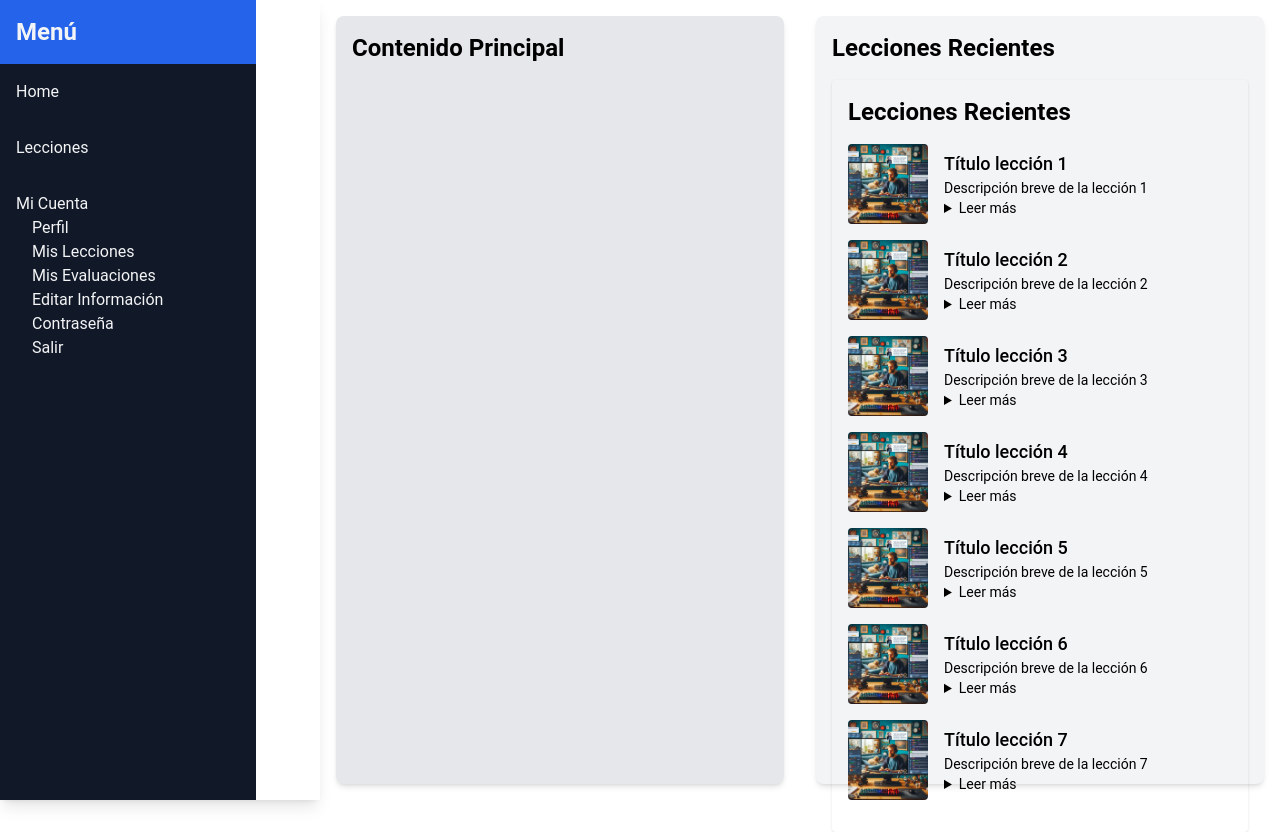
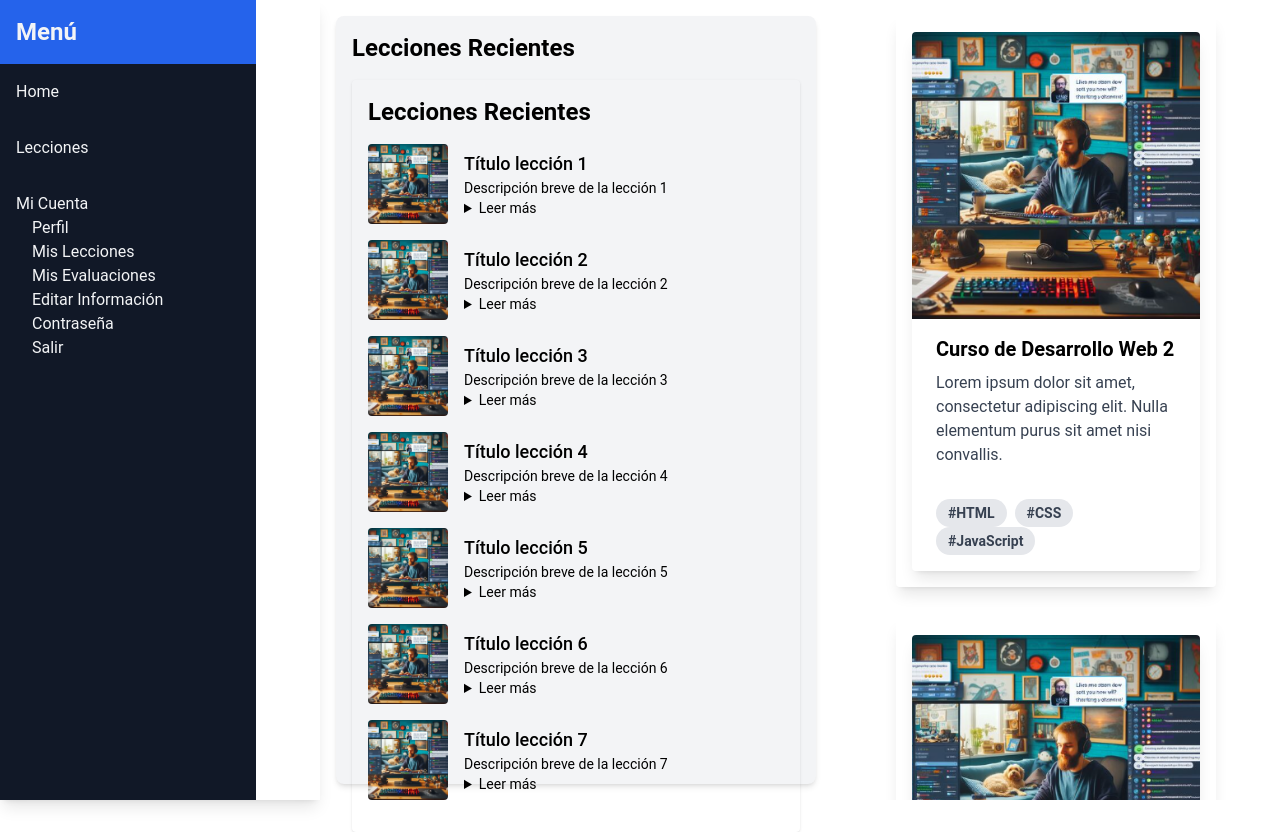
Before and after one commit to Em3rc0d/DevStreamG1, an Angular app: page / in a window 1280 px wide. Built offline with nearby package versions, Linux system fonts and the light colour scheme.

Commit message:
tarjetas principales

```diff
--- a/src/app/home/home.component.html
+++ b/src/app/home/home.component.html
@@ -2,16 +2,150 @@
   <div class="w-1/4 bg-blue-primary shadow-lg">
     <app-menu class="h-full"></app-menu>
   </div>
-  <div class="flex flex-row h-screen w-3/4">
-    <!-- Contenido principal (lado derecho) -->
-    <div class="flex-1 bg-gray-200 p-4 m-4 rounded-lg shadow-md">
-      <h2 class="text-2xl font-bold mb-4">Contenido Principal</h2>
-      <!-- Aquí colocarías el contenido principal de tu aplicación -->
-    </div>
+  <div class="flex flex-row w-3/4">
     <!-- Lecciones Recientes (lado izquierdo) -->
     <div class="flex-1 bg-gray-100 p-4 m-4 rounded-lg shadow-md">
       <h2 class="text-2xl font-bold mb-4">Lecciones Recientes</h2>
       <app-lecciones class="h-full"></app-lecciones>
     </div>
+    <!-- Contenido principal (lado derecho) -->
+    <div class="flex-1 flex flex-wrap justify-center overflow-y-auto">
+      <div class="max-w-xs rounded overflow-hidden shadow-lg m-4">
+        <!-- Contenido de la tarjeta 1 -->
+        <div class="max-w-xs rounded overflow-hidden shadow-lg m-4">
+          <img class="w-full" src="../../assets/DevStream1.png" alt="Curso 2" />
+          <div class="px-6 py-4">
+            <div class="font-bold text-xl mb-2">Curso de Desarrollo Web 2</div>
+            <p class="text-gray-700 text-base">
+              Lorem ipsum dolor sit amet, consectetur adipiscing elit. Nulla
+              elementum purus sit amet nisi convallis.
+            </p>
+          </div>
+          <div class="px-6 py-4">
+            <span
+              class="inline-block bg-gray-200 rounded-full px-3 py-1 text-sm font-semibold text-gray-700 mr-2"
+              >#HTML</span
+            >
+            <span
+              class="inline-block bg-gray-200 rounded-full px-3 py-1 text-sm font-semibold text-gray-700 mr-2"
+              >#CSS</span
+            >
+            <span
+              class="inline-block bg-gray-200 rounded-full px-3 py-1 text-sm font-semibold text-gray-700"
+              >#JavaScript</span
+            >
+          </div>
+        </div>
+      </div>
+      <div class="max-w-xs rounded overflow-hidden shadow-lg m-4">
+        <!-- Contenido de la tarjeta 2 -->
+        <div class="max-w-xs rounded overflow-hidden shadow-lg m-4">
+          <img class="w-full" src="../../assets/DevStream1.png" alt="Curso 2" />
+          <div class="px-6 py-4">
+            <div class="font-bold text-xl mb-2">Curso de Desarrollo Web 2</div>
+            <p class="text-gray-700 text-base">
+              Lorem ipsum dolor sit amet, consectetur adipiscing elit. Nulla
+              elementum purus sit amet nisi convallis.
+            </p>
+          </div>
+          <div class="px-6 py-4">
+            <span
+              class="inline-block bg-gray-200 rounded-full px-3 py-1 text-sm font-semibold text-gray-700 mr-2"
+              >#HTML</span
+            >
+            <span
+              class="inline-block bg-gray-200 rounded-full px-3 py-1 text-sm font-semibold text-gray-700 mr-2"
+              >#CSS</span
+            >
+            <span
+              class="inline-block bg-gray-200 rounded-full px-3 py-1 text-sm font-semibold text-gray-700"
+              >#JavaScript</span
+            >
+          </div>
+        </div>
+      </div>
+      <!-- Agregar más tarjetas aquí -->
+      <div class="max-w-xs rounded overflow-hidden shadow-lg m-4">
+        <!-- Contenido de la tarjeta 2 -->
+        <div class="max-w-xs rounded overflow-hidden shadow-lg m-4">
+          <img class="w-full" src="../../assets/DevStream1.png" alt="Curso 2" />
+          <div class="px-6 py-4">
+            <div class="font-bold text-xl mb-2">Curso de Desarrollo Web 2</div>
+            <p class="text-gray-700 text-base">
+              Lorem ipsum dolor sit amet, consectetur adipiscing elit. Nulla
+              elementum purus sit amet nisi convallis.
+            </p>
+          </div>
+          <div class="px-6 py-4">
+            <span
+              class="inline-block bg-gray-200 rounded-full px-3 py-1 text-sm font-semibold text-gray-700 mr-2"
+              >#HTML</span
+            >
+            <span
+              class="inline-block bg-gray-200 rounded-full px-3 py-1 text-sm font-semibold text-gray-700 mr-2"
+              >#CSS</span
+            >
+            <span
+              class="inline-block bg-gray-200 rounded-full px-3 py-1 text-sm font-semibold text-gray-700"
+              >#JavaScript</span
+            >
+          </div>
+        </div>
+      </div>
+      <div class="max-w-xs rounded overflow-hidden shadow-lg m-4">
+        <!-- Contenido de la tarjeta 2 -->
+        <div class="max-w-xs rounded overflow-hidden shadow-lg m-4">
+          <img class="w-full" src="../../assets/DevStream1.png" alt="Curso 2" />
+          <div class="px-6 py-4">
+            <div class="font-bold text-xl mb-2">Curso de Desarrollo Web 2</div>
+            <p class="text-gray-700 text-base">
+              Lorem ipsum dolor sit amet, consectetur adipiscing elit. Nulla
+              elementum purus sit amet nisi convallis.
+            </p>
+          </div>
+          <div class="px-6 py-4">
+            <span
+              class="inline-block bg-gray-200 rounded-full px-3 py-1 text-sm font-semibold text-gray-700 mr-2"
+              >#HTML</span
+            >
+            <span
+              class="inline-block bg-gray-200 rounded-full px-3 py-1 text-sm font-semibold text-gray-700 mr-2"
+              >#CSS</span
+            >
+            <span
+              class="inline-block bg-gray-200 rounded-full px-3 py-1 text-sm font-semibold text-gray-700"
+              >#JavaScript</span
+            >
+          </div>
+        </div>
+      </div>
+      <div class="max-w-xs rounded overflow-hidden shadow-lg m-4">
+        <!-- Contenido de la tarjeta 2 -->
+        <div class="max-w-xs rounded overflow-hidden shadow-lg m-4">
+          <img class="w-full" src="../../assets/DevStream1.png" alt="Curso 2" />
+          <div class="px-6 py-4">
+            <div class="font-bold text-xl mb-2">Curso de Desarrollo Web 2</div>
+            <p class="text-gray-700 text-base">
+              Lorem ipsum dolor sit amet, consectetur adipiscing elit. Nulla
+              elementum purus sit amet nisi convallis.
+            </p>
+          </div>
+          <div class="px-6 py-4">
+            <span
+              class="inline-block bg-gray-200 rounded-full px-3 py-1 text-sm font-semibold text-gray-700 mr-2"
+              >#HTML</span
+            >
+            <span
+              class="inline-block bg-gray-200 rounded-full px-3 py-1 text-sm font-semibold text-gray-700 mr-2"
+              >#CSS</span
+            >
+            <span
+              class="inline-block bg-gray-200 rounded-full px-3 py-1 text-sm font-semibold text-gray-700"
+              >#JavaScript</span
+            >
+          </div>
+        </div>
+      </div>
+    </div>
   </div>
 </div>
```
